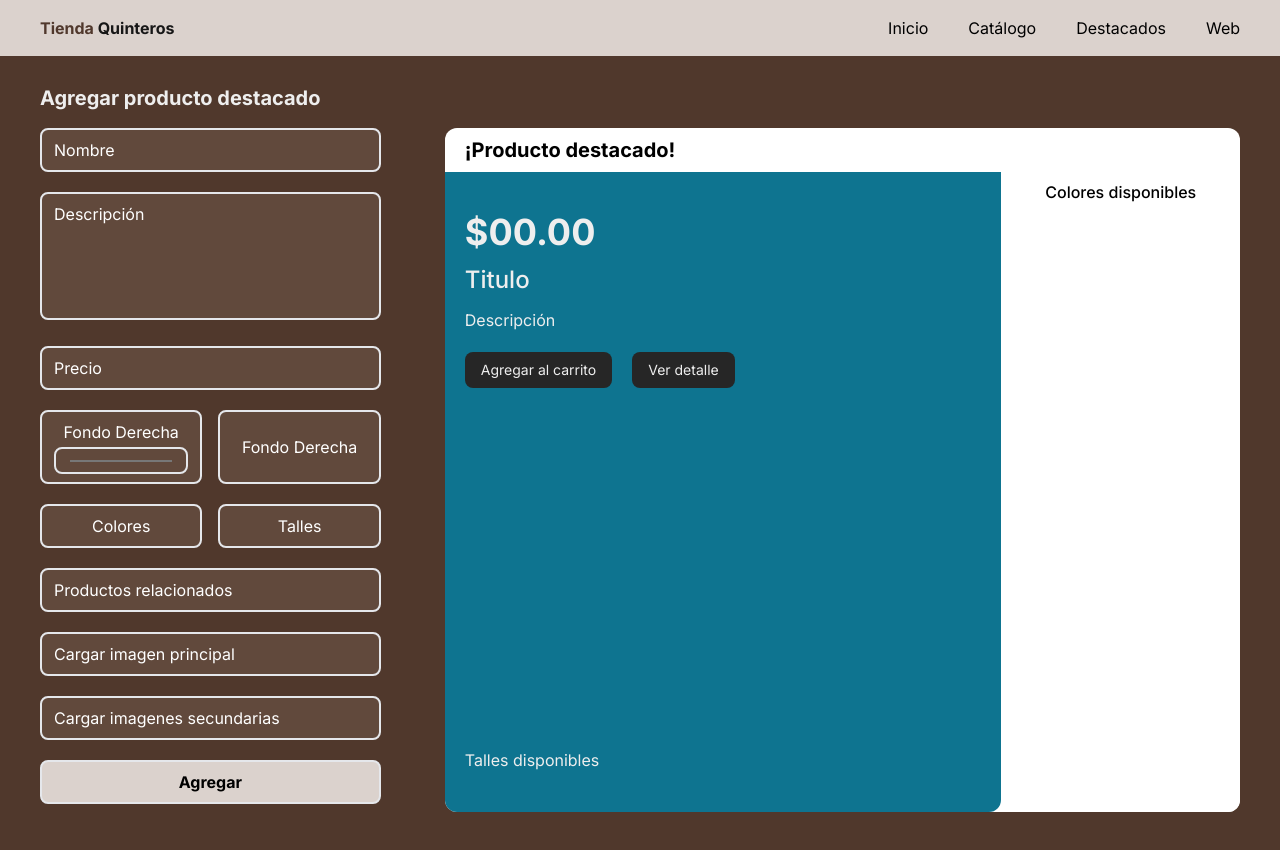
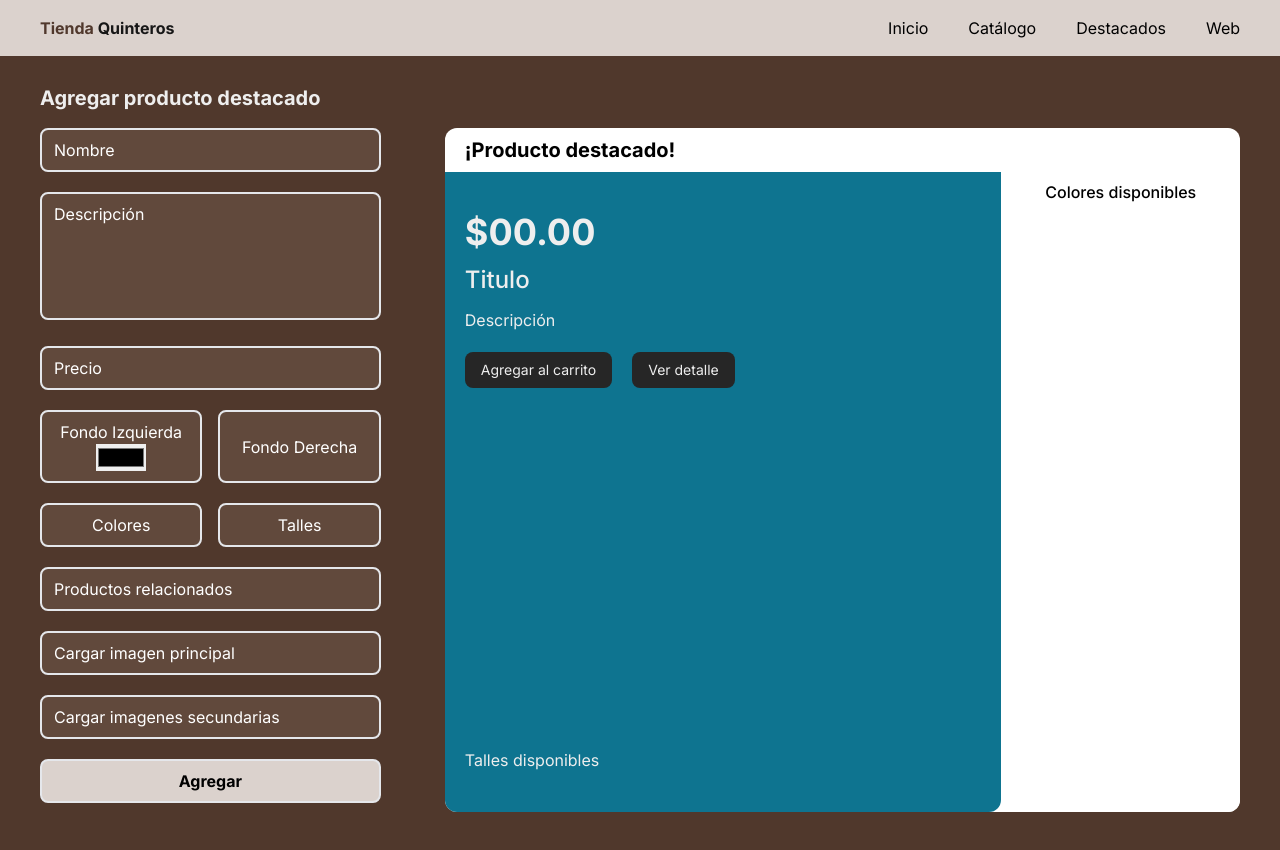
Before and after one commit to rodrigo745/shop-general, a Next.js app: page /pages/control/agregarDestacado in a window 1280 px wide. Shown: the top 850 px of the page. Built offline with nearby package versions, Linux system fonts and the light colour scheme.

Commit message:
color interactivo

```diff
--- a/src/app/pages/control/agregarDestacado/page.jsx
+++ b/src/app/pages/control/agregarDestacado/page.jsx
@@ -13,7 +13,7 @@ export default function ProductoDestacado(){
     const getTitulo = (e)=>{setTitulo(e.target.value)}
     const getDescripcion = (e)=>{setDescripcion(e.target.value)}
     const getPrecio = (e)=>{setPrecio(e.target.value)}
-    const getFondoIzquierda = (e)=>{setFondoIzquierda(e.target.value)}
+    const getFondoIzquierda = (e)=>{setFondoIzquierda(e.target.value);}
 
     useEffect(()=>{
         setListaDatos({
@@ -35,7 +35,7 @@ export default function ProductoDestacado(){
 
                     <div className="flex space-x-4">
 
-                        <button className={estiloInput}>Fondo Derecha <input type="color" onChange={getFondoIzquierda} className={estiloInput} placeholder="Fondo Izquierda"/></button>
+                        <button className={estiloInput}>Fondo Izquierda<input type="color" onChange={getFondoIzquierda} className="" /></button>
                         <button className={estiloInput}>Fondo Derecha</button>
                     </div>
                     <div className="flex space-x-4">
--- a/src/components/admin/VistaPrevDestacado.jsx
+++ b/src/components/admin/VistaPrevDestacado.jsx
@@ -1,12 +1,12 @@
 export default function VistaPrevDestacado(props){
 
-    const { descripcion, titulo, precio } = props.datos;
+    const { descripcion, titulo, precio, fondoIzquierda } = props.datos;
 
     return(
         <div className="xl:h-[640px] lg:h-[240px]  w-full bg-[#61493c] rounded-xl">
             <h3 className={`text-xl font-bold px-5 p-2 bg-white text-black rounded-t-xl`}>¡Producto destacado!</h3>
             <div className="flex flex-col md:flex md:flex-row w-full h-full bg-white rounded-b-xl">
-                <div className={`flex flex-col justify-between bg-cyan-700 h-full rounded-b-xl md:w-[70%] px-5`}>
+                <div className={`flex flex-col justify-between h-full rounded-b-xl md:w-[70%] px-5 ${!fondoIzquierda && "bg-cyan-700"}`} style={fondoIzquierda && {backgroundColor: fondoIzquierda}}>
                    <div>
                         <p className="mt-10 text-4xl font-bold">${precio ? precio : "00.00"}</p>
                         <p className="mt-3 text-2xl font-medium">{titulo ? titulo : "Titulo"}</p>
```
